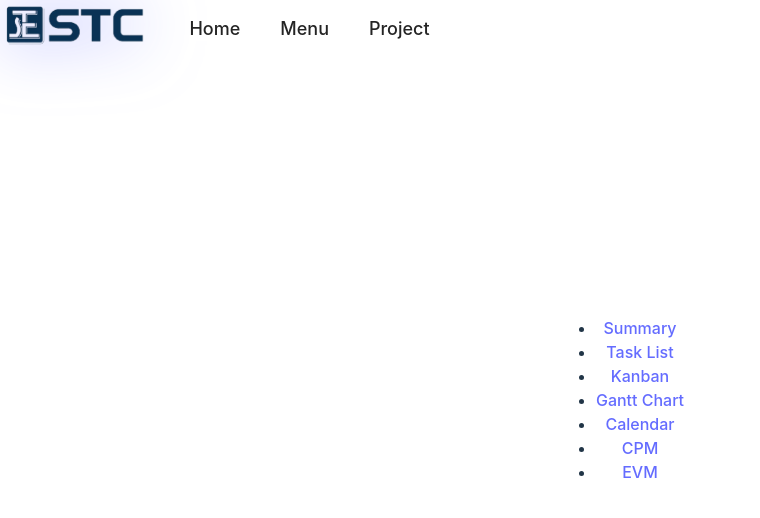
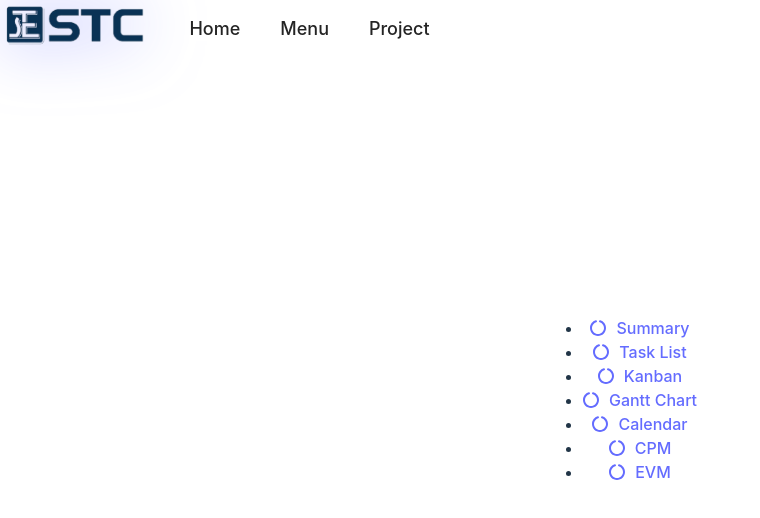
Before and after one commit to alexsiracusa/stc-census, a React (Vite) app in the folder frontend/: page / in a window 1280 px wide. Shown: the top 518 px of the page, without its empty margins (0-760 px from the left). Built offline with nearby package versions, Linux system fonts and the light colour scheme.

Commit message:
started sidebar

```diff
--- a/frontend/src/components/Sidebar.tsx
+++ b/frontend/src/components/Sidebar.tsx
@@ -1,31 +1,109 @@
 import './Sidebar.css'
-import React from 'react'
+import {useState} from 'react'
+import { FontAwesomeIcon } from '@fortawesome/react-fontawesome'
+import { faCircle, faCircleNotch } from '@fortawesome/free-solid-svg-icons'
 
 const Sidebar = () => {
+    const [activeLink, setActiveLink] = useState<string>('');
+
+    const handleLinkClick = (link: string) => {
+        setActiveLink(link);
+    };
+
     return (
         <aside id='sidebar'>
             <div>
                 <ul className='sidebar-list'>
                     <li>
-                        <a href='/summary'>Summary</a>
+                        <a
+                            href='/summary'
+                            onClick={() => handleLinkClick('summary')}
+                            className={activeLink === 'summary' ? 'active' : ''}
+                        >
+                            <FontAwesomeIcon
+                                icon={activeLink === 'summary' ? faCircle : faCircleNotch}
+                                style={{ marginRight: '10px' }}
+                            />
+                            Summary
+                        </a>
                     </li>
                     <li>
-                        <a href='/task_list'>Task List</a>
+                        <a
+                            href='/task_list'
+                            onClick={() => handleLinkClick('task_list')}
+                            className={activeLink === 'task_list' ? 'active' : ''}
+                        >
+                            <FontAwesomeIcon
+                                icon={activeLink === 'task_list' ? faCircle : faCircleNotch}
+                                style={{ marginRight: '10px' }}
+                            />
+                            Task List
+                        </a>
                     </li>
                     <li>
-                        <a href='/kanban'>Kanban</a>
+                        <a
+                            href='/kanban'
+                            onClick={() => handleLinkClick('kanban')}
+                            className={activeLink === 'kanban' ? 'active' : ''}
+                        >
+                            <FontAwesomeIcon
+                                icon={activeLink === 'kanban' ? faCircle : faCircleNotch}
+                                style={{ marginRight: '10px' }}
+                            />
+                            Kanban
+                        </a>
                     </li>
                     <li>
-                        <a href='/gantt_chart'>Gantt Chart</a>
+                        <a
+                            href='/gantt_chart'
+                            onClick={() => handleLinkClick('gantt_chart')}
+                            className={activeLink === 'gantt_chart' ? 'active' : ''}
+                        >
+                            <FontAwesomeIcon
+                                icon={activeLink === 'gantt_chart' ? faCircle : faCircleNotch}
+                                style={{ marginRight: '10px' }}
+                            />
+                            Gantt Chart
+                        </a>
                     </li>
                     <li>
-                        <a href='/calendar'>Calendar</a>
+                        <a
+                            href='/calendar'
+                            onClick={() => handleLinkClick('calendar')}
+                            className={activeLink === 'calendar' ? 'active' : ''}
+                        >
+                            <FontAwesomeIcon
+                                icon={activeLink === 'calendar' ? faCircle : faCircleNotch}
+                                style={{ marginRight: '10px' }}
+                            />
+                            Calendar
+                        </a>
                     </li>
                     <li>
-                        <a href='/cpm'>CPM</a>
+                        <a
+                            href='/cpm'
+                            onClick={() => handleLinkClick('cpm')}
+                            className={activeLink === 'cpm' ? 'active' : ''}
+                        >
+                            <FontAwesomeIcon
+                                icon={activeLink === 'cpm' ? faCircle : faCircleNotch}
+                                style={{ marginRight: '10px' }}
+                            />
+                            CPM
+                        </a>
                     </li>
                     <li>
-                        <a href='/evm'>EVM</a>
+                        <a
+                            href='/evm'
+                            onClick={() => handleLinkClick('evm')}
+                            className={activeLink === 'evm' ? 'active' : ''}
+                        >
+                            <FontAwesomeIcon
+                                icon={activeLink === 'evm' ? faCircle : faCircleNotch}
+                                style={{ marginRight: '10px' }}
+                            />
+                            EVM
+                        </a>
                     </li>
                 </ul>
             </div>
```
